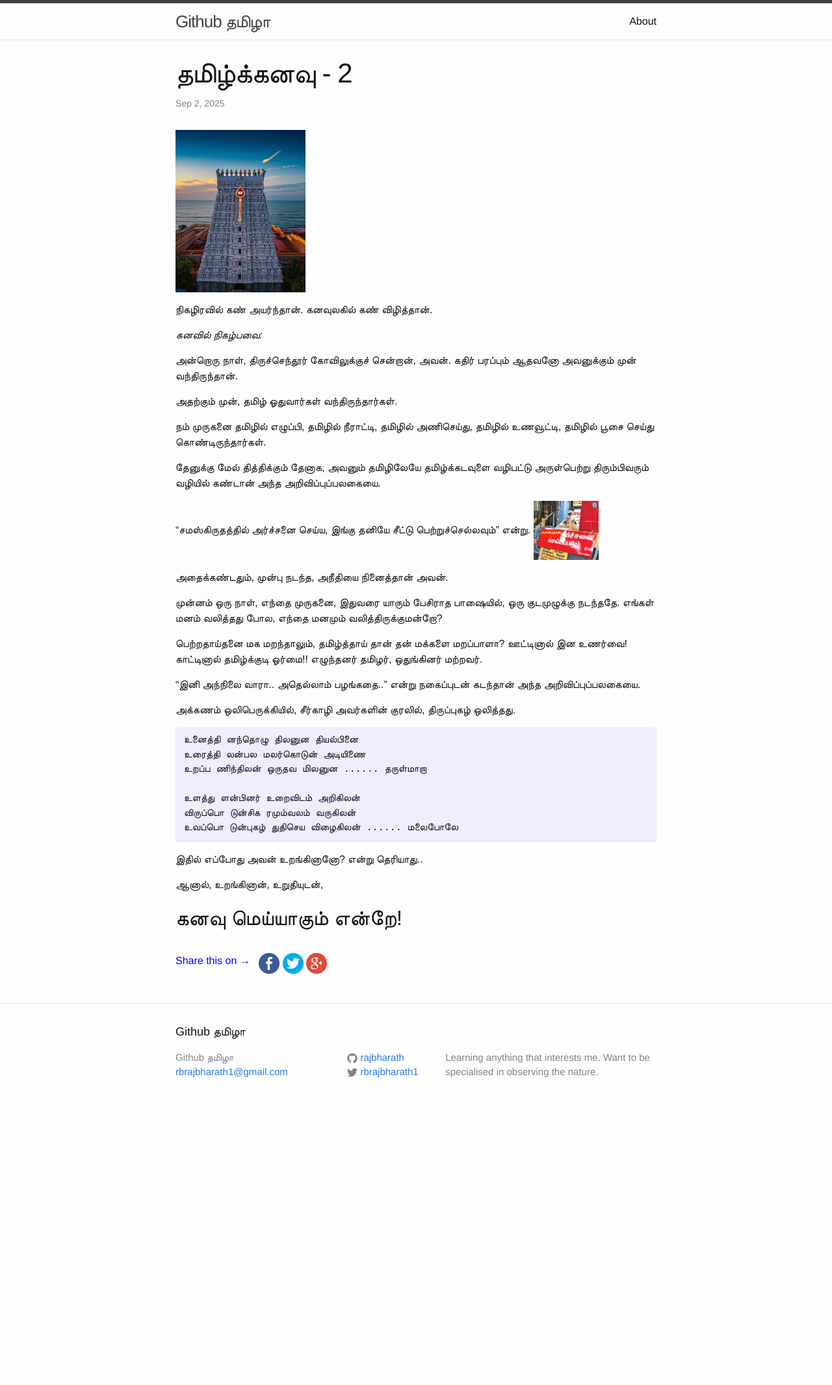
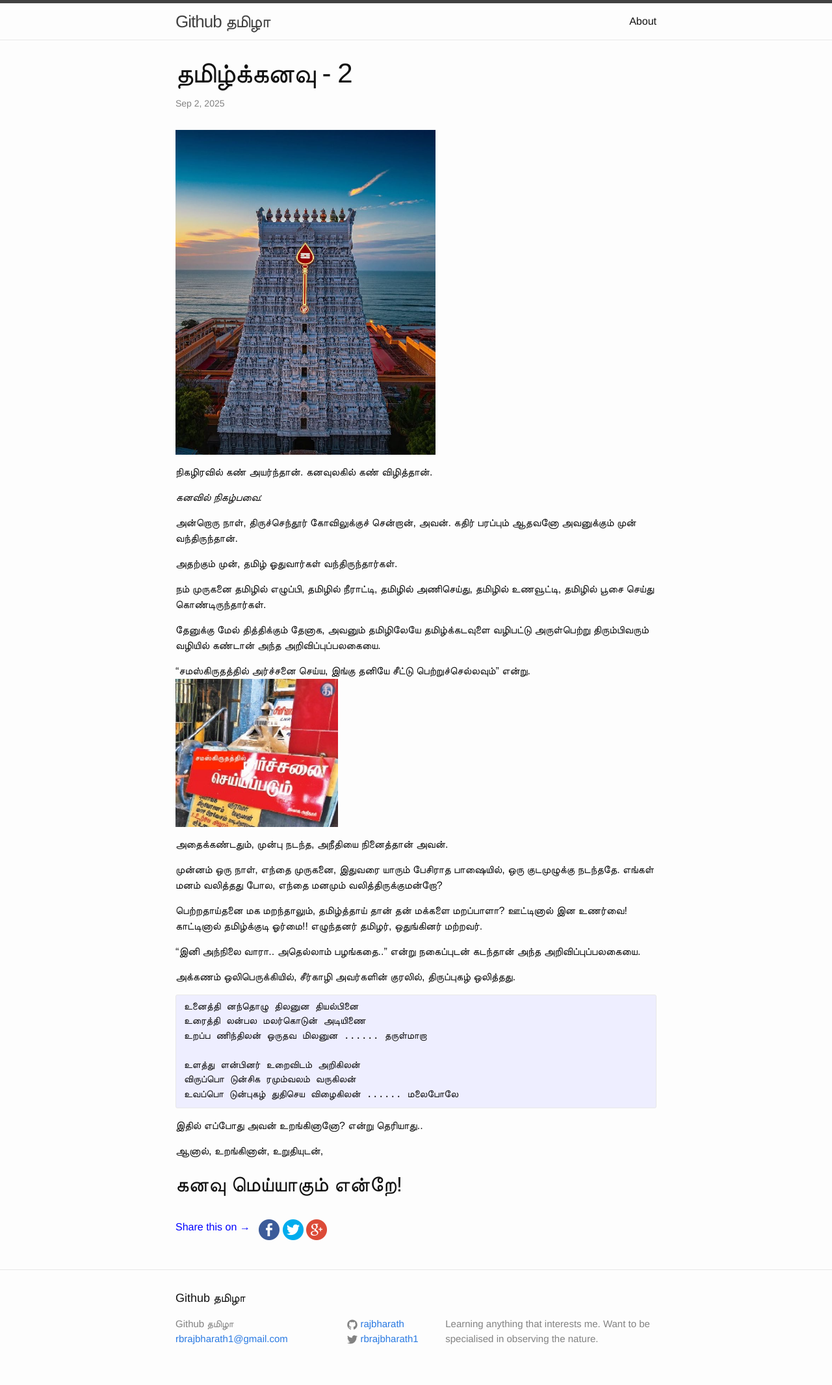
Before and after one commit to rajbharath/rajbharath.github.io, a Jekyll site: the page built from _posts/2025-09-02- short story - tamizh kanavu 2.markdown, in a window 1280 px wide. Shown: the whole page at 65% size. Built offline with Jekyll 4.4.1, drawn with Linux system fonts in a browser that asks for light colours; comment, search, counter and statistics services are not loaded; before the commit the page ends 1722 px from its top, so only the background shows below that.

Commit message:
Added tamilkanavu2

```diff
--- a/_posts/2025-09-02- short story - tamizh kanavu 2.markdown
+++ b/_posts/2025-09-02- short story - tamizh kanavu 2.markdown
@@ -6,7 +6,7 @@
 comments: true
 ---
 
-<img src="/images/2025-09-02/tamilkanavu2.jpg" alt="தமிழில் வழிபாடு" width="200px" style=""/>
+<img src="/images/2025-09-02/tamilkanavu2.jpg" alt="தமிழில் வழிபாடு" width="400px" style=""/>
 
 நிகழிரவில் கண் அயர்ந்தான். கனவுலகில் கண் விழித்தான்.
 
@@ -27,7 +27,7 @@
 தேனுக்கு மேல் தித்திக்கும் தேனாக, அவனும் தமிழிலேயே தமிழ்க்கடவுளை வழிபட்டு அருள்பெற்று திரும்பிவரும் வழியில் கண்டான் அந்த அறிவிப்புப்பலகையை.
 
 "சமஸ்கிருதத்தில் அர்ச்சனை செய்ய, இங்கு தனியே சீட்டு பெற்றுச்செல்லவும்" என்று.
-<img src="/images/2025-09-02/tamilkanavu2-1.jpg" alt="தமிழில் வழிபாடு" width="100px" style=""/>
+<img src="/images/2025-09-02/tamilkanavu2-1.jpg" alt="தமிழில் வழிபாடு" width="250px" style=""/>
 
 அதைக்கண்டதும், முன்பு நடந்த, அநீதியை நினைத்தான் அவன்.
 
```
